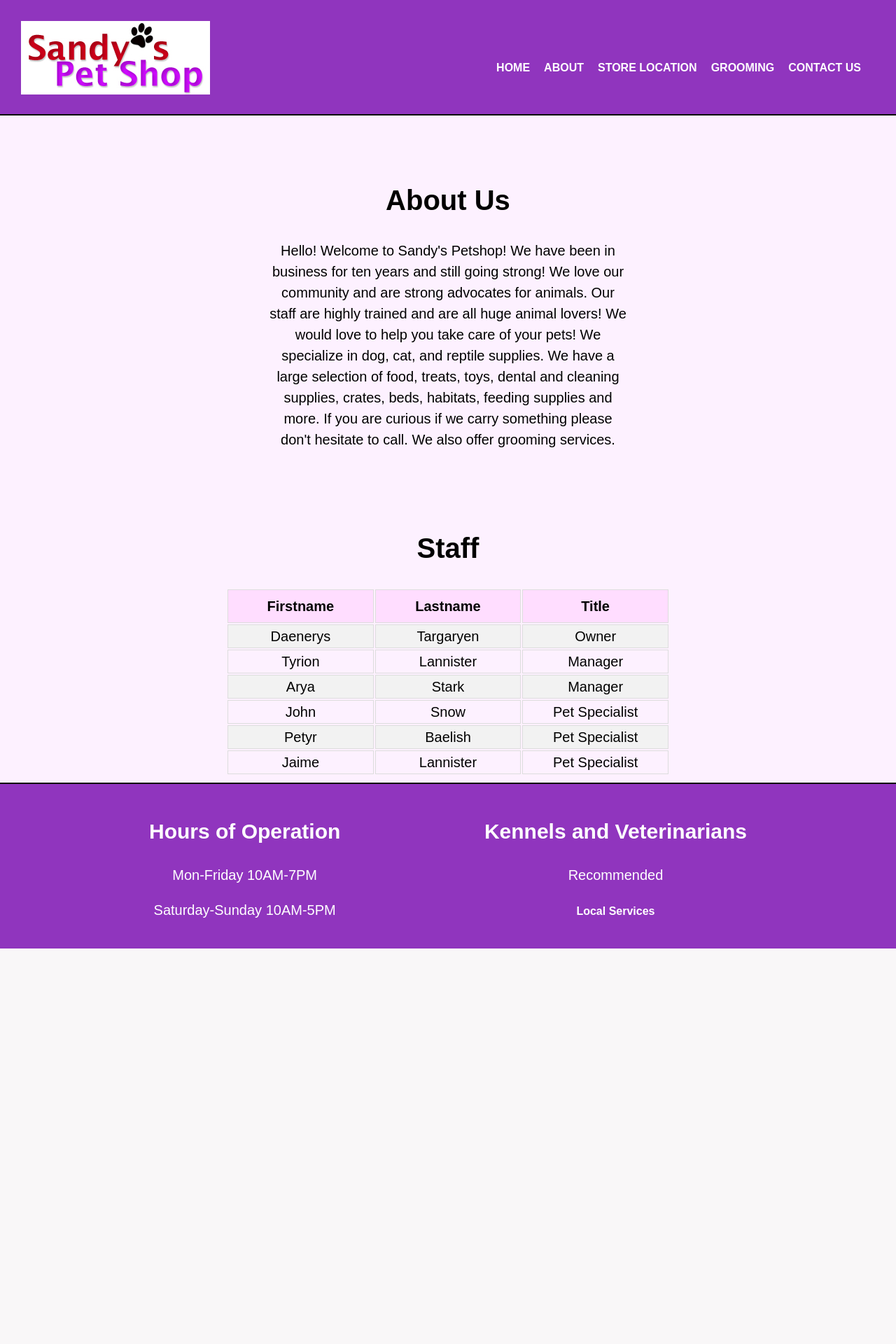
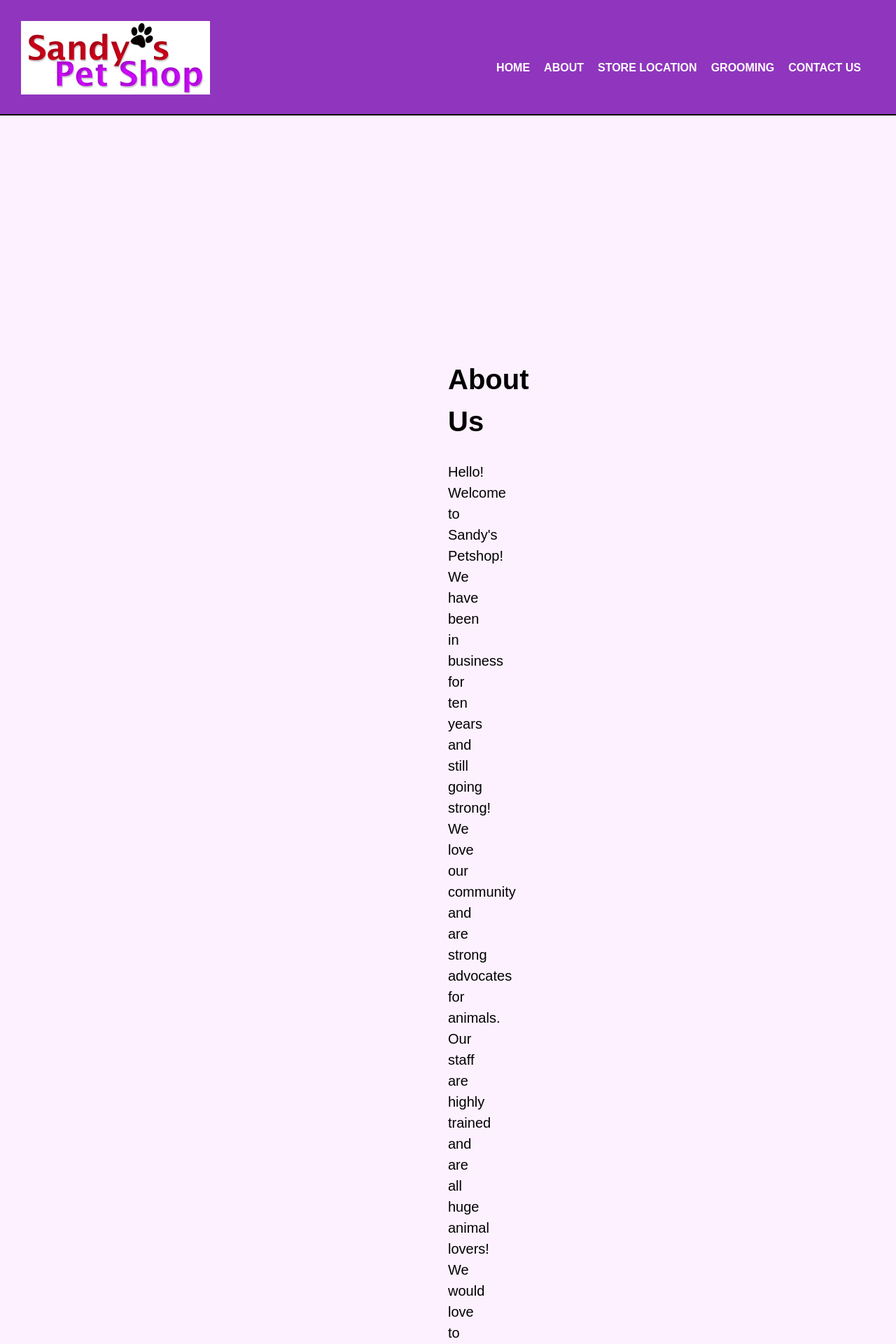
Before and after one commit to sec10/WebDev_ClassSite, a PHP site: page /about.html in a window 1280 px wide. Shown: the top 1920 px of the page at 70% size. Before the commit the page ends 1355 px from the top, so only its background shows below. Run offline with PHP 8.4, Linux system fonts and the light colour scheme.

Commit message:
Update style.css

```diff
--- a/style.css
+++ b/style.css
@@ -140,7 +140,7 @@ a:hover {
 #about {
     text-align: center;
     width: 50%;
-    padding: 5%;
+    padding: 25%;
     margin: 0 auto;
 }
 
```
